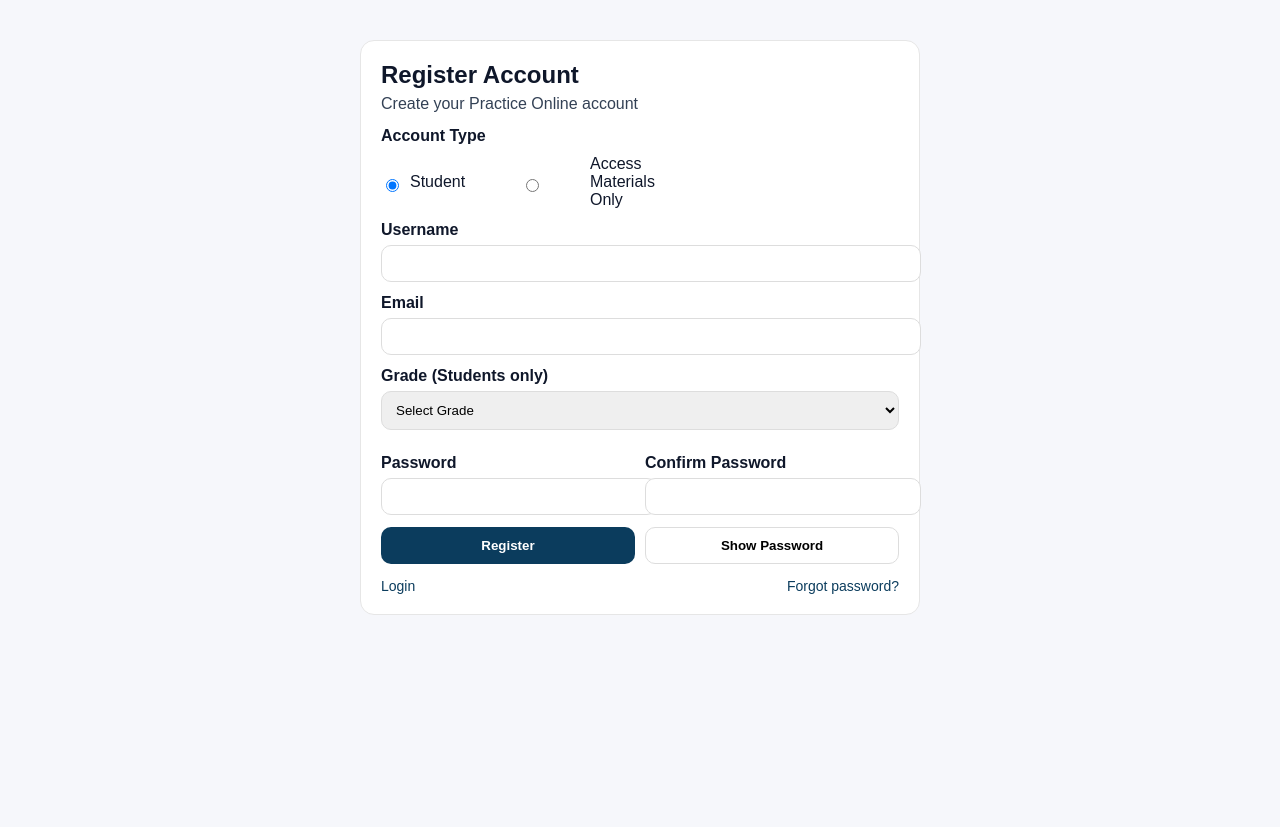
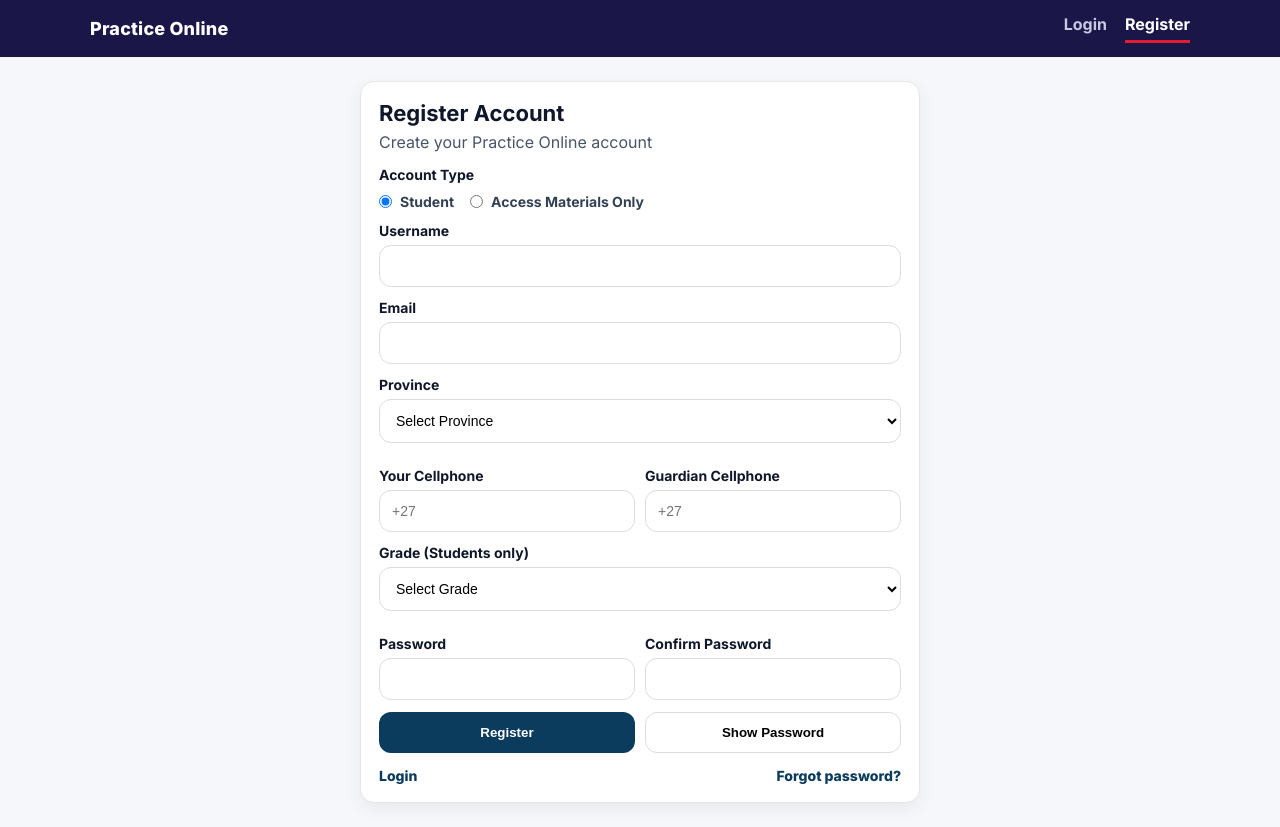
Before and after one commit to Sam99-44/practice, a website: page website/register.html in a window 1280 px wide. Before the commit the page ends 800 px from the top, so only its background shows below. Drawn offline with Linux system fonts and the light colour scheme.

Commit message:
Update register.html

```diff
--- a/website/register.html
+++ b/website/register.html
@@ -5,54 +5,250 @@
   <meta name="viewport" content="width=device-width, initial-scale=1" />
   <title>Create Account | Practice Online</title>
 
+  <!-- SEO: do not index auth pages -->
+  <meta name="robots" content="noindex, nofollow" />
+
+  <!-- Font (same as other pages) -->
+  <link rel="preconnect" href="https://fonts.googleapis.com">
+  <link rel="preconnect" href="https://fonts.gstatic.com" crossorigin>
+  <link href="https://fonts.googleapis.com/css2?family=Inter:wght@400;500;600;700;800&display=swap" rel="stylesheet">
+
   <style>
-    body{margin:0;font-family:Arial,sans-serif;background:#f6f7fb;color:#0f172a}
-    .wrap{max-width:560px;margin:40px auto;padding:0 14px}
-    .card{background:#fff;border:1px solid #e6e6e6;border-radius:14px;padding:20px}
-    h2{margin:0 0 6px}
-    p{margin:6px 0 14px;color:#334155}
-    label{display:block;margin-top:12px;font-weight:600}
-    input,select{width:100%;padding:10px;margin-top:6px;border-radius:10px;border:1px solid #ddd}
-    .row{display:grid;grid-template-columns:1fr 1fr;gap:10px;margin-top:12px}
-    @media(max-width:520px){.row{grid-template-columns:1fr}}
-    .btn{background:#0b3c5d;color:#fff;border:none;border-radius:10px;padding:10px;font-weight:700;cursor:pointer;width:100%}
-    .ghost{background:#fff;border:1px solid #ddd;border-radius:10px;padding:10px;font-weight:700;cursor:pointer;width:100%}
-    .msg{margin-top:10px;white-space:pre-wrap}
-    .error{color:#b91c1c}
-    .ok{color:#065f46}
-    .radioRow{display:flex;gap:16px;margin-top:10px;flex-wrap:wrap}
-    .radioRow label{font-weight:500;margin-top:0;display:flex;align-items:center;gap:8px}
-    .links{display:flex;justify-content:space-between;margin-top:12px;font-size:14px}
-    a{color:#0b3c5d;text-decoration:none}
+    :root{
+      --bg:#f6f7fb;
+      --card:#ffffff;
+      --border:#e6e6e6;
+      --text:#0f172a;
+      --muted:#475569;
+      --accent:#0b3c5d;
+      --accent-soft:#e7eef5;
+      --nav:#1b1648;
+      --red:#e11d2e;
+      --radius:14px;
+      --shadow:0 6px 18px rgba(0,0,0,0.06);
+      --error:#b91c1c;
+      --ok:#065f46;
+    }
+
+    *{box-sizing:border-box}
+    body{
+      margin:0;
+      font-family:Inter,Arial,sans-serif;
+      background:var(--bg);
+      color:var(--text);
+    }
+
+    /* ---------- TOP NAV (same style) ---------- */
+    .topbar{background:var(--nav); padding:14px 20px;}
+    .navBar{
+      max-width:1100px;
+      margin:auto;
+      display:flex;
+      align-items:center;
+      justify-content:space-between;
+      gap:12px;
+      flex-wrap:wrap;
+    }
+    .brand{
+      color:#fff;
+      font-weight:900;
+      text-decoration:none;
+      font-size:18px;
+      letter-spacing:.2px;
+    }
+    .tabs{display:flex; gap:18px; align-items:center; flex-wrap:wrap;}
+    .tabs a{
+      color:#c7c9e3;
+      text-decoration:none;
+      font-weight:700;
+      padding-bottom:6px;
+      border-bottom:3px solid transparent;
+    }
+    .tabs a:hover{color:#fff}
+    .tabs a.active{color:#fff; border-bottom:3px solid var(--red);}
+
+    /* ---------- PAGE ---------- */
+    .wrap{
+      max-width:1100px;
+      margin:0 auto;
+      padding:24px;
+      min-height:calc(100vh - 64px);
+      display:flex;
+      align-items:flex-start;
+      justify-content:center;
+    }
+
+    .card{
+      width:100%;
+      max-width:560px;
+      background:var(--card);
+      border:1px solid var(--border);
+      border-radius:var(--radius);
+      padding:18px;
+      box-shadow:var(--shadow);
+    }
+
+    h2{margin:0 0 6px; font-size:22px;}
+    p{margin:6px 0 14px; color:var(--muted);}
+
+    label{
+      display:block;
+      margin-top:12px;
+      font-weight:700;
+      font-size:14px;
+    }
+
+    input,select{
+      width:100%;
+      padding:12px;
+      margin-top:6px;
+      border-radius:12px;
+      border:1px solid #ddd;
+      background:#fff;
+      font-size:14px;
+      outline:none;
+    }
+    input:focus,select:focus{
+      border-color:#cfe9ff;
+      box-shadow:0 0 0 4px rgba(11,60,93,.10);
+    }
+
+    .radioRow{
+      display:flex;
+      gap:16px;
+      margin-top:10px;
+      flex-wrap:wrap;
+    }
+    .radioRow label{
+      font-weight:700;
+      margin-top:0;
+      display:flex;
+      align-items:center;
+      gap:8px;
+      color:#334155;
+    }
+    .radioRow input{width:auto; margin:0;}
+
+    .row{
+      display:grid;
+      grid-template-columns:1fr 1fr;
+      gap:10px;
+      margin-top:12px;
+    }
+    @media(max-width:520px){
+      .wrap{padding:16px;}
+      .row{grid-template-columns:1fr}
+    }
+
+    .btn{
+      background:var(--accent);
+      color:#fff;
+      border:none;
+      border-radius:12px;
+      padding:12px;
+      font-weight:900;
+      cursor:pointer;
+      width:100%;
+      transition:transform .08s ease, box-shadow .2s ease;
+    }
+    .btn:hover{transform:translateY(-1px); box-shadow:0 10px 24px rgba(11,60,93,.18);}
+    .btn:disabled{opacity:.6; cursor:not-allowed; transform:none; box-shadow:none;}
+
+    .ghost{
+      background:#fff;
+      border:1px solid #ddd;
+      border-radius:12px;
+      padding:12px;
+      font-weight:900;
+      cursor:pointer;
+      width:100%;
+    }
+    .ghost:hover{background:var(--accent-soft);}
+
+    .msg{margin-top:10px; font-size:14px;}
+    .error{color:var(--error)}
+    .ok{color:var(--ok)}
+
+    .links{
+      display:flex;
+      justify-content:space-between;
+      gap:12px;
+      margin-top:12px;
+      font-size:14px;
+      flex-wrap:wrap;
+    }
+    .links a{
+      color:var(--accent);
+      text-decoration:none;
+      font-weight:800;
+    }
+    .links a:hover{text-decoration:underline}
+
+    /* small helper text */
+    .hint{margin-top:6px; font-size:12px; color:var(--muted);}
   </style>
 </head>
 
 <body>
-  <div class="wrap">
+
+<header class="topbar">
+  <div class="navBar">
+    <a href="index.html" class="brand">Practice Online</a>
+    <div class="tabs">
+      <a href="login.html">Login</a>
+      <a href="register.html" class="active">Register</a>
+    </div>
+  </div>
+</header>
+
+<main class="wrap">
   <div class="card">
     <h2>Register Account</h2>
     <p>Create your Practice Online account</p>
 
     <label>Account Type</label>
     <div class="radioRow">
-        <label>
-          <input type="radio" name="accountType" value="student" checked />
-          Student
-        </label>
-        <label>
-          <input type="radio" name="accountType" value="materials" />
-          Access Materials Only
-        </label>
+      <label><input type="radio" name="accountType" value="student" checked> Student</label>
+      <label><input type="radio" name="accountType" value="materials"> Access Materials Only</label>
     </div>
 
-      <label>Username</label>
-      <input id="username" />
+    <label for="username">Username</label>
+    <input id="username" autocomplete="username" />
 
-      <label>Email</label>
+    <label for="email">Email</label>
     <input id="email" type="email" autocomplete="email" />
 
+    <!-- ✅ Province (optional) -->
+    <label for="province">Province </label>
+    <select id="province">
+      <option value="">Select Province</option>
+      <option value="Eastern Cape">Eastern Cape</option>
+      <option value="Free State">Free State</option>
+      <option value="Gauteng">Gauteng</option>
+      <option value="KwaZulu-Natal">KwaZulu-Natal</option>
+      <option value="Limpopo">Limpopo</option>
+      <option value="Mpumalanga">Mpumalanga</option>
+      <option value="Northern Cape">Northern Cape</option>
+      <option value="North West">North West</option>
+      <option value="Western Cape">Western Cape</option>
+    </select>
+
+    <!-- ✅ Cellphone + Guardian (optional) -->
+    <div class="row">
+      <div>
+        <label for="cellphone">Your Cellphone</label>
+        <input id="cellphone" inputmode="tel" placeholder="+27" />
+
+      </div>
+      <div>
+        <label for="guardianCellphone">Guardian Cellphone</label>
+        <input id="guardianCellphone" inputmode="tel" placeholder="+27" />
+
+      </div>
+    </div>
+
     <div id="gradeWrap">
-        <label>Grade (Students only)</label>
+      <label for="grade">Grade (Students only)</label>
       <select id="grade">
         <option value="">Select Grade</option>
         <option value="8">Grade 8</option>
@@ -65,11 +261,11 @@
 
     <div class="row">
       <div>
-          <label>Password</label>
+        <label for="password">Password</label>
         <input id="password" type="password" autocomplete="new-password" />
       </div>
       <div>
-          <label>Confirm Password</label>
+        <label for="confirmPassword">Confirm Password</label>
         <input id="confirmPassword" type="password" autocomplete="new-password" />
       </div>
     </div>
@@ -86,13 +282,13 @@
       <a href="reset-otp.html">Forgot password?</a>
     </div>
   </div>
-  </div>
+</main>
 
 <script>
   const API = "https://api.practiceonline.co.za";
 
+  const msg = document.getElementById("msg");
   const btn = document.getElementById("registerBtn");
-    const msg = document.getElementById("msg");
 
   const usernameEl = document.getElementById("username");
   const emailEl = document.getElementById("email");
@@ -102,89 +298,111 @@
   const toggleBtn = document.getElementById("toggleBtn");
   const gradeWrap = document.getElementById("gradeWrap");
 
-    function setMsg(text, type="") {
+  // ✅ New optional fields
+  const provinceEl = document.getElementById("province");
+  const cellphoneEl = document.getElementById("cellphone");
+  const guardianCellEl = document.getElementById("guardianCellphone");
+
+  function setMsg(text,type=""){
     msg.className = "msg " + type;
     msg.textContent = text;
   }
 
-    function getAccountType() {
-      const picked = document.querySelector('input[name="accountType"]:checked');
-      return picked ? picked.value : "materials";
+  function accountType(){
+    return document.querySelector('input[name="accountType"]:checked').value;
   }
 
-    function updateGradeVisibility() {
-      const type = getAccountType();
-      gradeWrap.style.display = (type === "student") ? "block" : "none";
-      if (type !== "student") gradeEl.value = "";
+  function toggleGrade(){
+    const isStudent = accountType() === "student";
+    gradeWrap.style.display = isStudent ? "block" : "none";
+    if(!isStudent) gradeEl.value = "";
   }
 
-    document.querySelectorAll('input[name="accountType"]').forEach(r => {
-      r.addEventListener("change", updateGradeVisibility);
+  document.querySelectorAll('input[name="accountType"]').forEach(r=>{
+    r.addEventListener("change", toggleGrade);
   });
-    updateGradeVisibility();
+  toggleGrade();
 
-    toggleBtn.addEventListener("click", () => {
+  // ✅ Pre-fill +27 (not required)
+  function ensurePlus27(el){
+    el.addEventListener("focus", () => {
+      if(!el.value.trim()) el.value = "+27";
+    });
+    el.addEventListener("blur", () => {
+      if(el.value.trim() === "+27") el.value = "";
+    });
+  }
+  ensurePlus27(cellphoneEl);
+  ensurePlus27(guardianCellEl);
+
+  toggleBtn.onclick = () => {
     const show = passwordEl.type === "password";
-      passwordEl.type = show ? "text" : "password";
-      confirmEl.type = show ? "text" : "password";
+    passwordEl.type = confirmEl.type = show ? "text" : "password";
     toggleBtn.textContent = show ? "Hide Password" : "Show Password";
+  };
+
+  // Enter key support
+  document.addEventListener("keydown", (e) => {
+    if (e.key === "Enter") btn.click();
   });
 
-    async function safeJson(res){
-      try { return await res.json(); } catch { return {}; }
+  btn.onclick = async () => {
+    const type = accountType();
+
+    // ✅ Optional values (only send if user typed something)
+    const province = provinceEl.value.trim();
+    const cellphone = cellphoneEl.value.trim();
+    const guardianCellphone = guardianCellEl.value.trim();
+
+    const payload = {
+      username: usernameEl.value.trim(),
+      email: emailEl.value.trim(),
+      password: passwordEl.value,
+      accountType: type,
+      ...(type === "student" ? { grade: Number(gradeEl.value) } : {}),
+      ...(province ? { province } : {}),
+      ...(cellphone ? { cellphone } : {}),
+      ...(guardianCellphone ? { guardianCellphone } : {})
+    };
+
+    if(!payload.username || !payload.email || !payload.password){
+      return setMsg("Please complete username, email and password.","error");
     }
 
-    btn.addEventListener("click", async () => {
-      const username = usernameEl.value.trim();
-      const email = emailEl.value.trim();
-      const password = passwordEl.value;
-      const confirmPassword = confirmEl.value;
-      const accountType = getAccountType();
-      const grade = gradeEl.value;
-
-      if (!username || !email || !password || !confirmPassword) {
-        return setMsg("All fields required.", "error");
-      }
-      if (password.length < 6) {
-        return setMsg("Password must be at least 6 characters.", "error");
-      }
-      if (password !== confirmPassword) {
-        return setMsg("Passwords do not match.", "error");
-      }
-      if (accountType === "student" && !grade) {
-        return setMsg("Grade is required for Student accounts.", "error");
+    if(payload.password !== confirmEl.value){
+      return setMsg("Passwords do not match.","error");
     }
 
-      const payload = {
-        username, email, password, accountType,
-        ...(accountType === "student" ? { grade: Number(grade) } : {})
-      };
+    if(type === "student" && !Number.isFinite(payload.grade)){
+      return setMsg("Please select a grade.","error");
+    }
 
     btn.disabled = true;
     setMsg("Creating account...");
 
-      try {
+    try{
       const res = await fetch(API + "/api/register", {
         method: "POST",
-          headers: { "Content-Type": "application/json" },
+        headers: {"Content-Type":"application/json"},
         body: JSON.stringify(payload)
       });
 
-        const data = await safeJson(res);
+      const data = await res.json().catch(()=>({}));
 
-        if (!res.ok) {
+      if(!res.ok){
         btn.disabled = false;
-          return setMsg((data.message || "Could not register.") + ` (HTTP ${res.status})`, "error");
+        return setMsg(data.message || "Registration failed.","error");
       }
 
-        setMsg(data.message || "Account created.", "ok");
-        setTimeout(() => window.location.href = "login.html", 1200);
+      setMsg("Account created successfully!","ok");
+      setTimeout(() => location.href = "login.html", 1200);
 
-      } catch (e) {
+    }catch{
       btn.disabled = false;
-        setMsg("Network error / CORS blocked.", "error");
+      setMsg("Network error. Please try again.","error");
     }
-    });
+  };
 </script>
+
 </body>
 </html>
```
Lines whose indentation alone changed are shown as unchanged.
